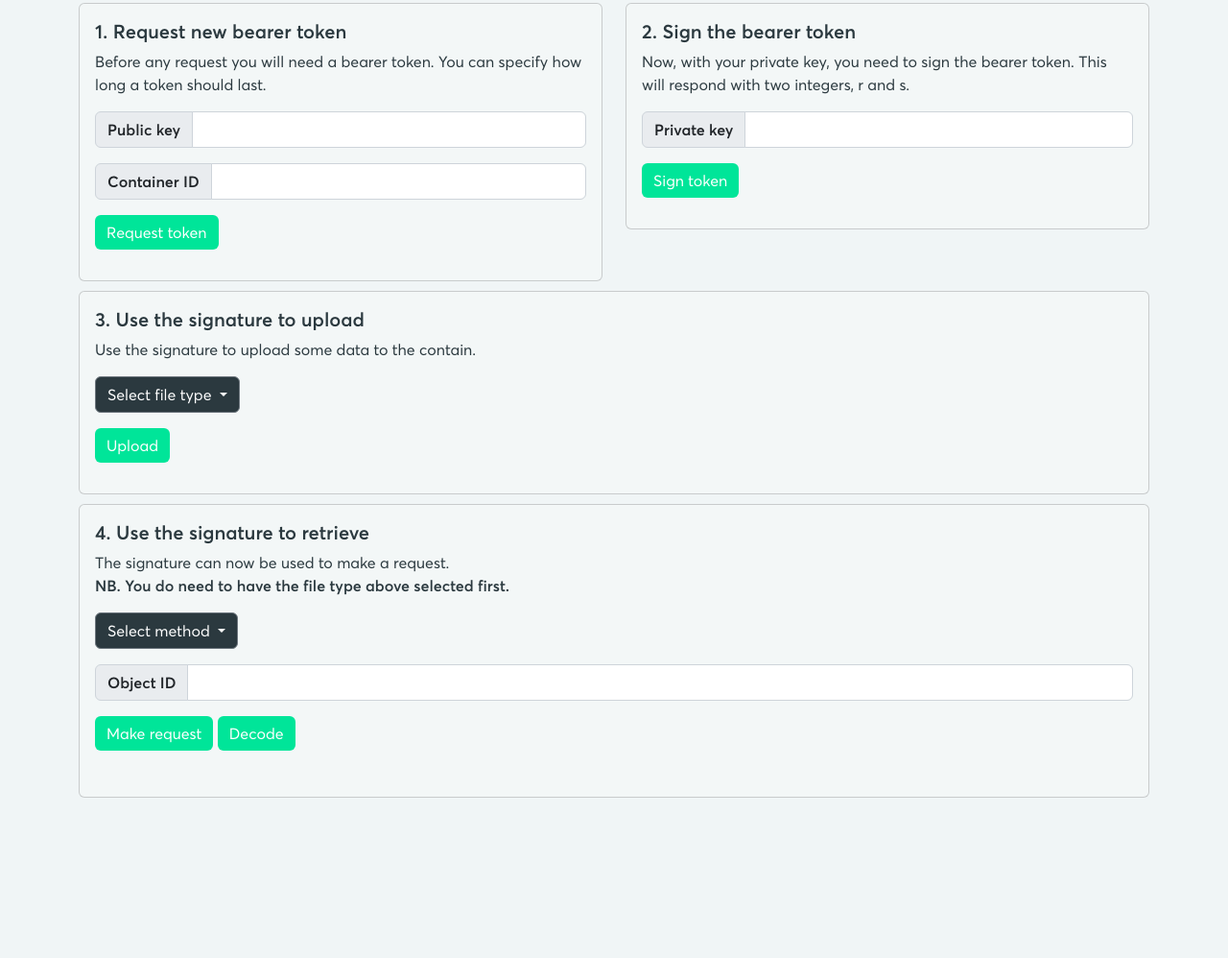
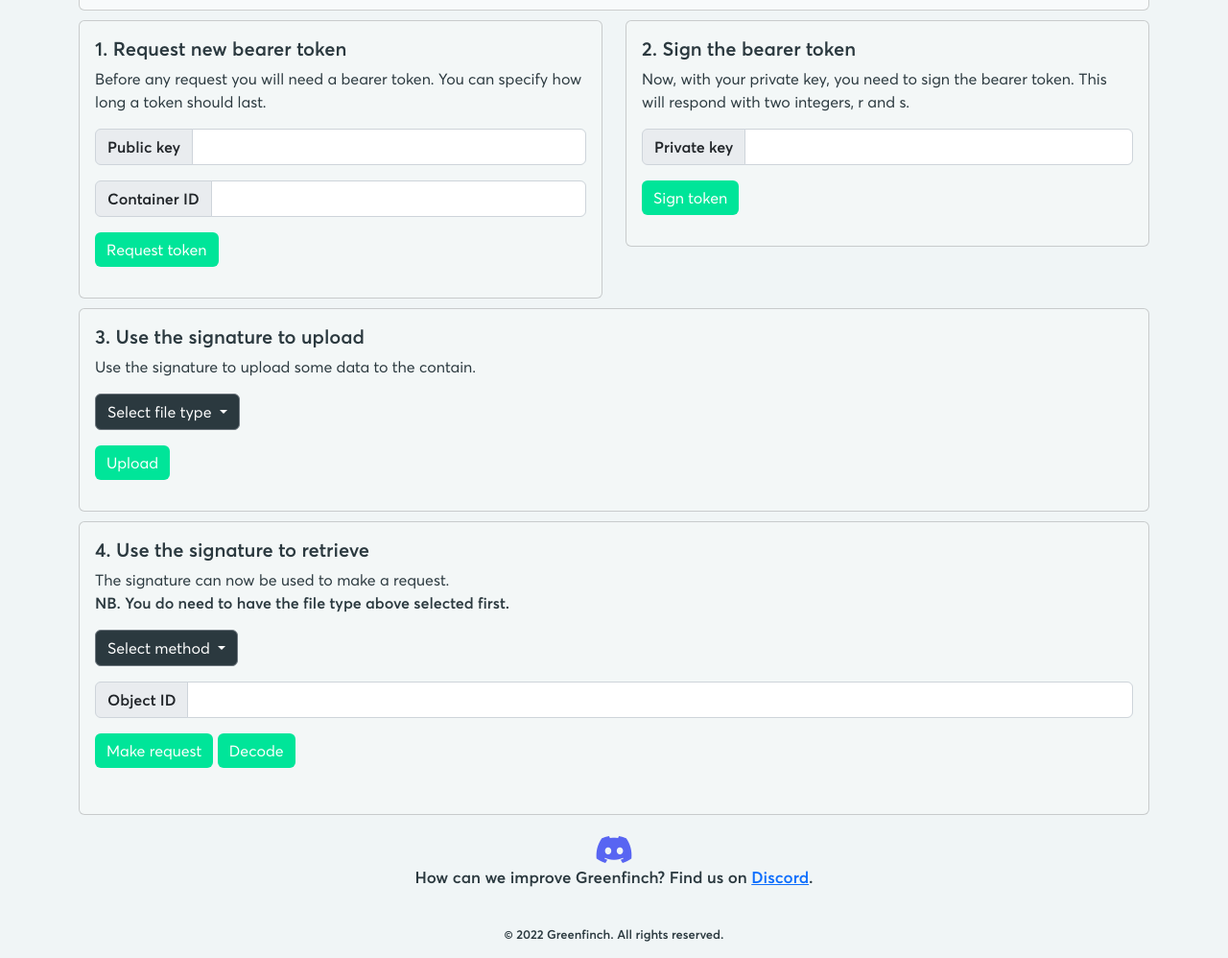
Before and after one commit to configwizard/greenfinch-api, a website: page client/index.html in a window 1280 px wide. Shown: the part 1292-2290 px from the top of the page at 96% size. Before the commit the page ends 2143 px from the top, so only its background shows below. Drawn offline with nearby package versions, Linux system fonts and the light colour scheme; a small style sheet from the web is missing.

Commit message:
Add Discord invite

```diff
--- a/client/index.html
+++ b/client/index.html
@@ -1,5 +1,8 @@
 <html>
 <head>
+    <meta name="viewport" content="width=device-width, initial-scale=1" />
+    <title>Greenfinch API</title>
+
     <script src="https://unpkg.com/@cityofzion/neon-js@next"></script>
     <script src="https://cdnjs.cloudflare.com/ajax/libs/js-sha512/0.8.0/sha512.min.js" integrity="sha512-KUrAWA1oxsWKHBaA2mlZyRuR8zzzHHYgpDfkfPrT3FhlZ4YdXbXyE89VHI6WmWradSHtuZjLyLAMP2F7IWK4JQ==" crossorigin="anonymous" referrerpolicy="no-referrer"></script>
 
@@ -9,6 +12,12 @@
 
     <!-- Stylesheet -->
     <link rel="stylesheet" href="styles.css">
+
+    <!-- Favicon -->
+    <link rel="icon" type="image/x-icon" href="favicon.ico" />
+
+    <!-- Font Awesome -->
+    <script src="https://kit.fontawesome.com/6b4fb8a528.js" crossorigin="anonymous"></script>
 
     <!--
         <link rel="stylesheet" href="https://cdn.jsdelivr.net/npm/bootstrap@4.0.0/dist/css/bootstrap.min.css" integrity="sha384-Gn5384xqQ1aoWXA+058RXPxPg6fy4IWvTNh0E263XmFcJlSAwiGgFAW/dAiS6JXm" crossorigin="anonymous">
@@ -32,7 +41,9 @@
             <div class="col-12">
                 <div class="card ut-bgcolor">
                     <div class="card-body">
-                        <h2 class="card-title"><img class="ut-logo" src="assets/greenfinch-logo-v1.svg">Greenfinch API</h2>
+                        <div class="d-flex align-items-center" style="margin-bottom: 15px;">
+                            <img class="ut-logo" src="assets/greenfinch-logo-v1.svg"><h2 class="card-title">Greenfinch API</h2>
+                        </div>
                         <h5 class="card-text">This is an HTTP API into the NeoFS file system.</h5>
                         <p>Currently this has initial support for object management. Please also see the following links:</p>
                         <ul class="ut-outline">
@@ -253,7 +264,9 @@
             <div class="col-12">
                 <div class="card ut-bgcolor">
                     <div class="card-body">
-                        <h2 class="card-title"><img class="ut-logo" src="assets/greenfinch-logo-v1.svg">Greenfinch API Sandbox</h2>
+                        <div class="d-flex align-items-center" style="margin-bottom: 15px;">
+                            <img class="ut-logo" src="assets/greenfinch-logo-v1.svg"><h2 class="card-title">Greenfinch API Sandbox</h2>
+                        </div>
                         <h5 class="card-text">Try the API here.</h5>
                         <p>In short, this API allows a container owner to interact with their container and objects over HTTP without sharing their private key.</p>
                         <p><strong>You need to have the following:</strong></p>
@@ -423,8 +436,22 @@
                 </div>
             </div>
         </div>
+    </div>
+    <section class="keyEmail text-center">
+        <div class="container">
+            <div class="row justify-content-center">
+                <div class="col-12 col-md-6">
+                    <i class="fa-brands fa-2x fa-discord"></i>
+                    <p>How can we improve Greenfinch? Find us on <a href="https://discord.gg/EeZtA2b7PQ" title="Greenfinch Discord" target="_blank">Discord</a>.</p>
+                </div>
+            </div>
+        </div>
+    </section>
 
-    </div>
+    <footer class="text-center">
+		<p>&copy; 2022 Greenfinch. All rights reserved.</p>
+	</footer>
+
 </body>
 <script>
     const domain = "https://api.greenfinch.app"//"http://localhost:9000"
--- a/client/styles.css
+++ b/client/styles.css
@@ -148,3 +148,28 @@ img.ut-logo {
     font-family: 'AvertaStdPESemiBold', sans-serif !important;
     font-weight: unset;
 }
+
+.keyEmail p {
+    font-family: 'AvertaStdPESemiBold', sans-serif;
+    font-size: 1.05rem;
+    color: #2b393f;
+}
+
+.keyEmail p strong {
+    font-family: 'AvertaStdPEBold', sans-serif;
+}
+
+.keyEmail i.fa-discord {
+    color: #5865F2; /* Discord blue */
+}
+
+.keyEmail i.fa-github {
+	color: #24292f;
+}
+
+/* Footer */
+footer p {
+    font-family: 'AvertaStdPESemiBold', sans-serif;
+	color: #2b393f;
+	font-size: 0.8rem;
+}
```
Also changed, not shown: client/favicon.ico (added).
